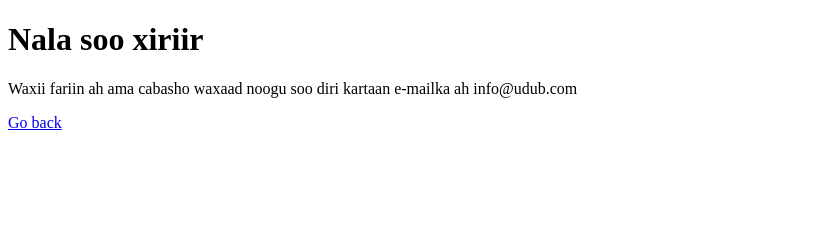
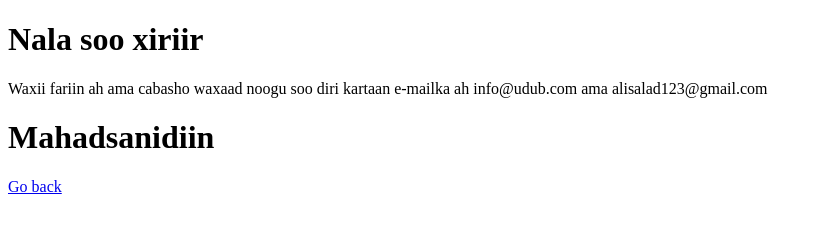
Before and after one commit to alisalad/udubsoft, a Gatsby site: page /contact in a window 1280 px wide. Shown: the whole page, without its empty margins (0-823 px from the left). Built offline with nearby package versions, Linux system fonts and the light colour scheme; Gatsby itself is replaced by a stand-in of ours.

Commit message:
new email added

```diff
--- a/src/pages/contact.js
+++ b/src/pages/contact.js
@@ -6,7 +6,8 @@ const ContactPage = () => (
     <h1>Nala soo xiriir</h1>
     <p>
       Waxii fariin ah ama cabasho waxaad noogu soo diri kartaan e-mailka ah
-      info@udub.com
+      info@udub.com ama alisalad123@gmail.com
+      <h1>Mahadsanidiin</h1>
     </p>
     <Link to="/">Go back</Link>
   </div>
```
